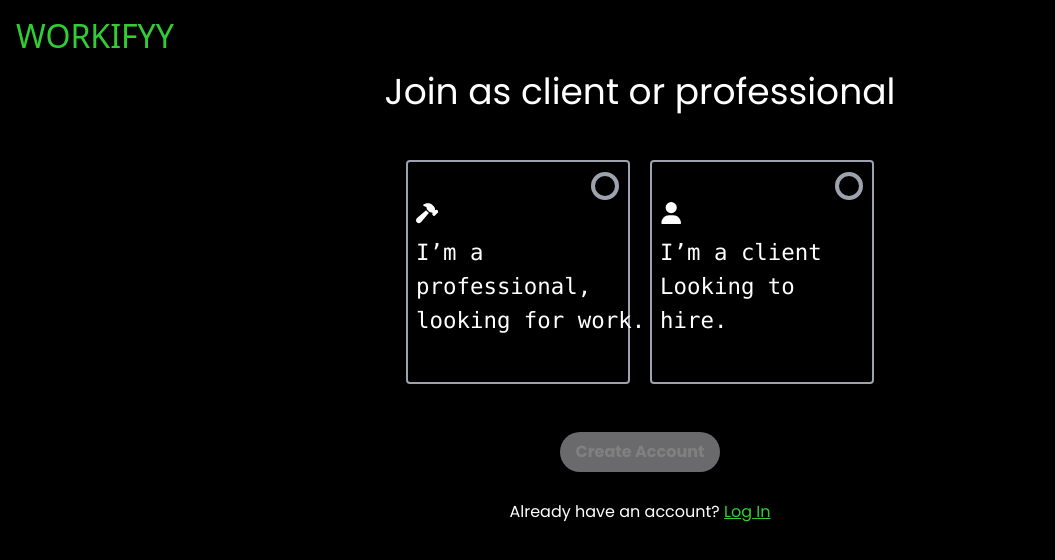
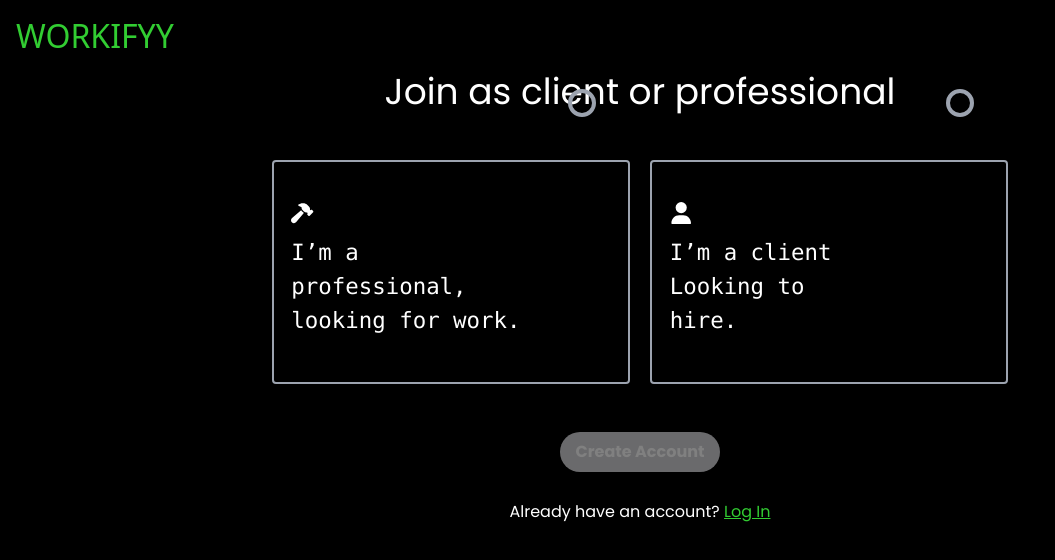
Before and after one commit to ad-tobii/workifyy, a React (Vite) app: page /signup in a window 1280 px wide. Shown: the top 560 px of the page, without its empty margins (0-1055 px from the left). Built offline with nearby package versions, Linux system fonts and the light colour scheme; a web font is replaced by a local one.

Commit message:
almost done

```diff
--- a/src/Pages/Signup/Component/SignupOptions.tsx
+++ b/src/Pages/Signup/Component/SignupOptions.tsx
@@ -19,13 +19,13 @@ function SignupOtions() {
           onChange={handleRadioChange}
         />
         <label
-          className="  tabs:w-[90%] tabs:h-[8rem] tabs:after:-mt-[16%] tabs:after:ml-[90%] h-56 w-56 cursor-pointer rounded
-      border-2  border-solid border-gray-400 pt-4 text-white  after:-mt-[75%]
+          className="  tabs:w-[90%] tabs:h-[8rem] tabs:after:-mt-[16%] tabs:after:ml-[90%] h-56 w-[28%] cursor-pointer rounded
+      border-2  border-solid border-gray-400 pt-4 text-white  after:-mt-[70%]
       after:ml-[83%]  after:flex after:h-7
       after:w-7 after:rounded-full after:border-4   after:border-solid after:border-gray-400 hover:border-[#32cd32] mobile:h-[10rem] mobile:w-[80%] mobile:after:-mt-[40%] mobile:after:ml-[87%]"
           htmlFor="radio1"
         >
-          <pre className="tabs:hidden ml-2 mt-6 text-[1.4rem] mobile:hidden miniTablet:hidden">
+          <pre className="tabs:hidden ml-[5%] mt-6 text-[140%] mobile:hidden miniTablet:hidden">
             <FaHammer className="mb-3" />
             I’m a{"\n"}professional,{"\n"}looking for work.
           </pre>
@@ -46,13 +46,13 @@ function SignupOtions() {
           onChange={handleRadioChange}
         />
         <label
-          className="tabs:w-[90%] tabs:h-[8rem] tabs:after:-mt-[16%] tabs:after:ml-[90%] tabs:mt-[28%] tabs:-ml-[93.2%] h-56 w-56 cursor-pointer rounded
-      border-2 border-solid border-gray-400 pt-4 text-white after:-mt-[75%]
+          className="tabs:w-[90%] tabs:h-[8rem] tabs:after:-mt-[16%] tabs:after:ml-[90%] tabs:mt-[28%] tabs:-ml-[93.2%] h-56 w-[28%] cursor-pointer rounded
+      border-2 border-solid border-gray-400 pt-4 text-white after:-mt-[70%]
       after:ml-[83%]  after:flex after:h-7
       after:w-7 after:rounded-full after:border-4 after:border-solid after:border-gray-400 hover:border-[#32cd32] mobile:-ml-[85%] mobile:mt-[50%] mobile:h-[10rem] mobile:w-[80%] mobile:after:-mt-[40%] mobile:after:ml-[87%]"
           htmlFor="radio2"
         >
-          <pre className=" tabs:text-[135%]  tabs:hidden ml-2 mt-6 text-[1.4rem] mobile:hidden miniTablet:hidden">
+          <pre className="text-[140%]  tabs:hidden ml-[5%] mt-6 mobile:hidden miniTablet:hidden">
             <FaUser className="mb-3" />
             I’m a client {"\n"}Looking to{"\n"}hire.
           </pre>
```
